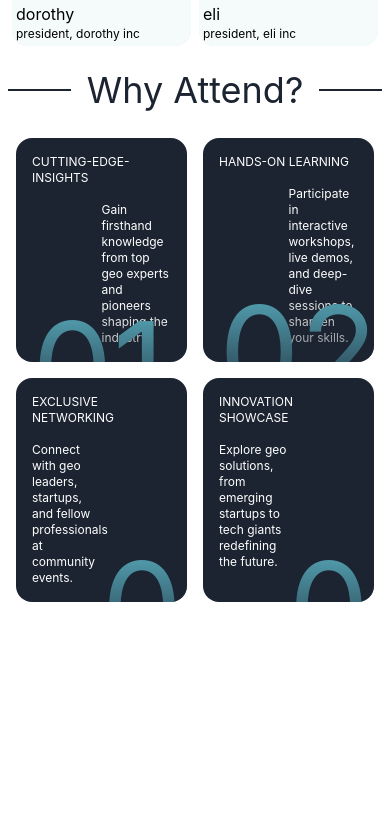
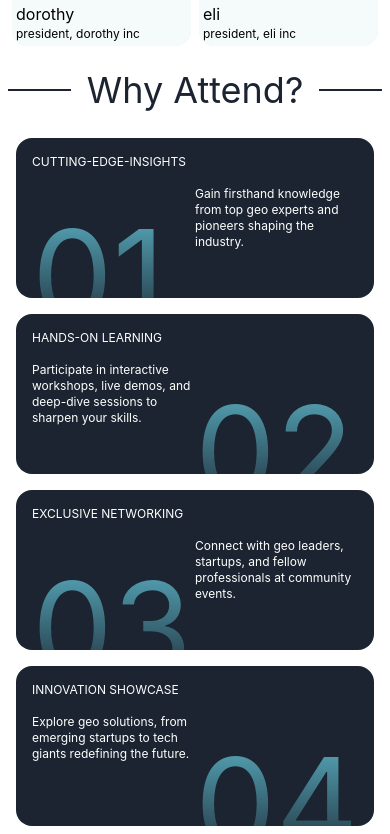
Before and after one commit to osgeo-oceania/foss4g-2025, a SvelteKit app: page / in a window 390 px wide. Shown: the part 2588-3422 px from the top of the page. Before the commit the page ends 3198 px from the top, so only its background shows below. Built offline with nearby package versions, Linux system fonts and the light colour scheme; what @iconify/tailwind4 would draw is missing.

Commit message:
responsive why attend

```diff
--- a/src/routes/+page.svelte
+++ b/src/routes/+page.svelte
@@ -157,12 +157,12 @@
 {#snippet whyAttendGrid(reason: (typeof whyAttends)[0], i: number)}
   <div class="flex h-full w-full flex-1 p-2 text-white">
     <div class="bg-primary h-full min-h-[160px] w-full overflow-clip rounded-2xl p-4">
-      <div class="text-xs uppercase pb-4">{reason.title}</div>
-      <div class="grid grid-cols-2 h-full" class:reverse-grid={i % 4 >= 2}>
+      <div class="pb-4 text-xs uppercase">{reason.title}</div>
+      <div class="grid h-full grid-cols-2" class:reverse-grid={i % 2 == 1} class:sm:reverse-grid={i % 4 >= 2}>
         <div class="relative text-9xl">
-          <div class="absolute text-secondary -bottom-[20%]">
+          <div class="text-secondary absolute -bottom-[20%]">
             {reason.number}
-            <div class="absolute inset-0 bg-gradient-to-t from-primary to-transparent"></div>
+            <div class="from-primary absolute inset-0 bg-gradient-to-t to-transparent"></div>
           </div>
         </div>
         <div class="text-xs">{reason.description}</div>
@@ -171,9 +171,9 @@
   </div>
 {/snippet}
 
-<div class="divider divider-primary text-4xl text-primary my-8">Why Attend?</div>
+<div class="divider divider-primary text-primary my-8 text-4xl">Why Attend?</div>
 
-<div class="grid grid-cols-2">
+<div class="grid sm:grid-cols-2">
   {#each whyAttends as whyAttend, i}
     {@render whyAttendGrid(whyAttend, i)}
   {/each}
@@ -216,10 +216,20 @@ The Auckland FOSS4G 2025 Conference Organising Committee -->
   .harmonized-logo {
     filter: grayscale(100%) sepia(100%) hue-rotate(180deg);
   }
-  .reverse-grid {
-    direction: rtl;
+  @media (max-width: 640px) {
+    .reverse-grid {
+      direction: rtl;
+    }
+    .reverse-grid > * {
+      direction: ltr;
+    }
   }
-  .reverse-grid > * {
-    direction: ltr;
+  @media (min-width: 641px) {
+    .sm\:reverse-grid {
+      direction: rtl;
+    }
+    .sm\:reverse-grid > * {
+      direction: ltr;
+    }
   }
 </style>
```
